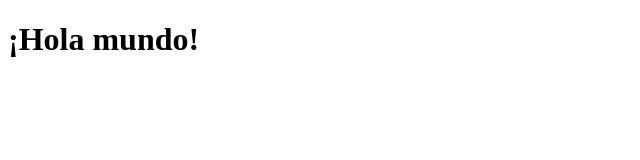
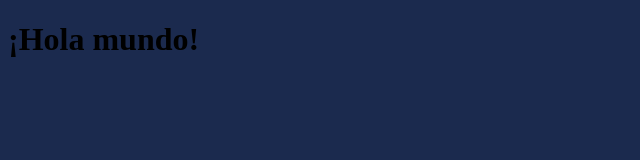
Before and after one commit to mondaca-edwin/mondaca-edwin.github.io, a plain HTML site: page index.html in a window 1280 px wide. Shown: the whole page, without its empty margins (0-640 px from the left). Drawn offline with Linux system fonts and the light colour scheme.

Commit message:
Aplicación de css final

```diff
--- a/index.html
+++ b/index.html
@@ -4,7 +4,7 @@
     <meta charset="UTF-8">
     <meta http-equiv="X-UA-Compatible" content="IE=edge">
     <meta name="viewport" content="width=device-width, initial-scale=1.0">
-    <link rel="/css/style.css" href="/css/style.css">
+    <link rel="stylesheet" href="/css/style.css">
     <title>PaginaWeb Mondaca</title>
 </head>
 <body>
```
